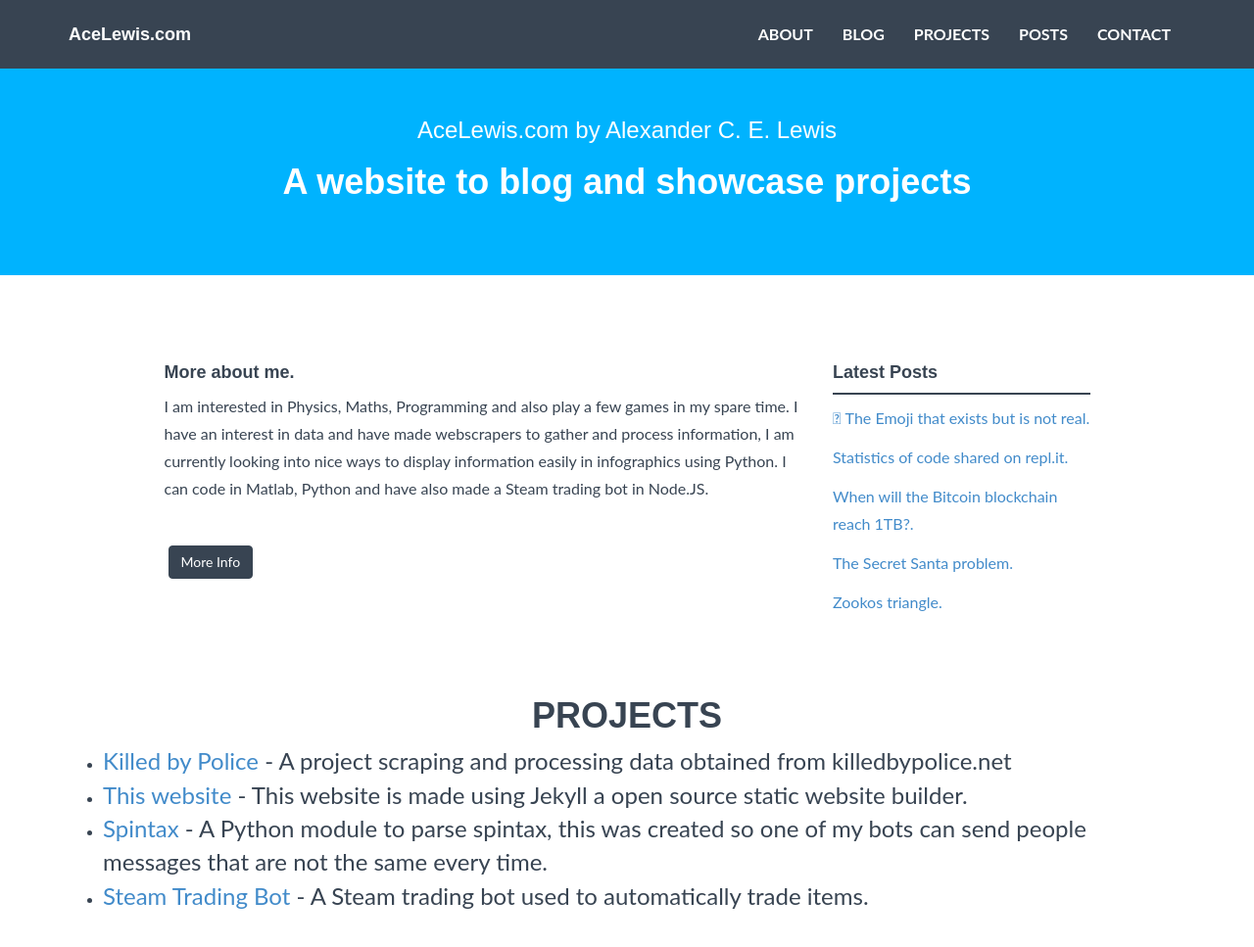
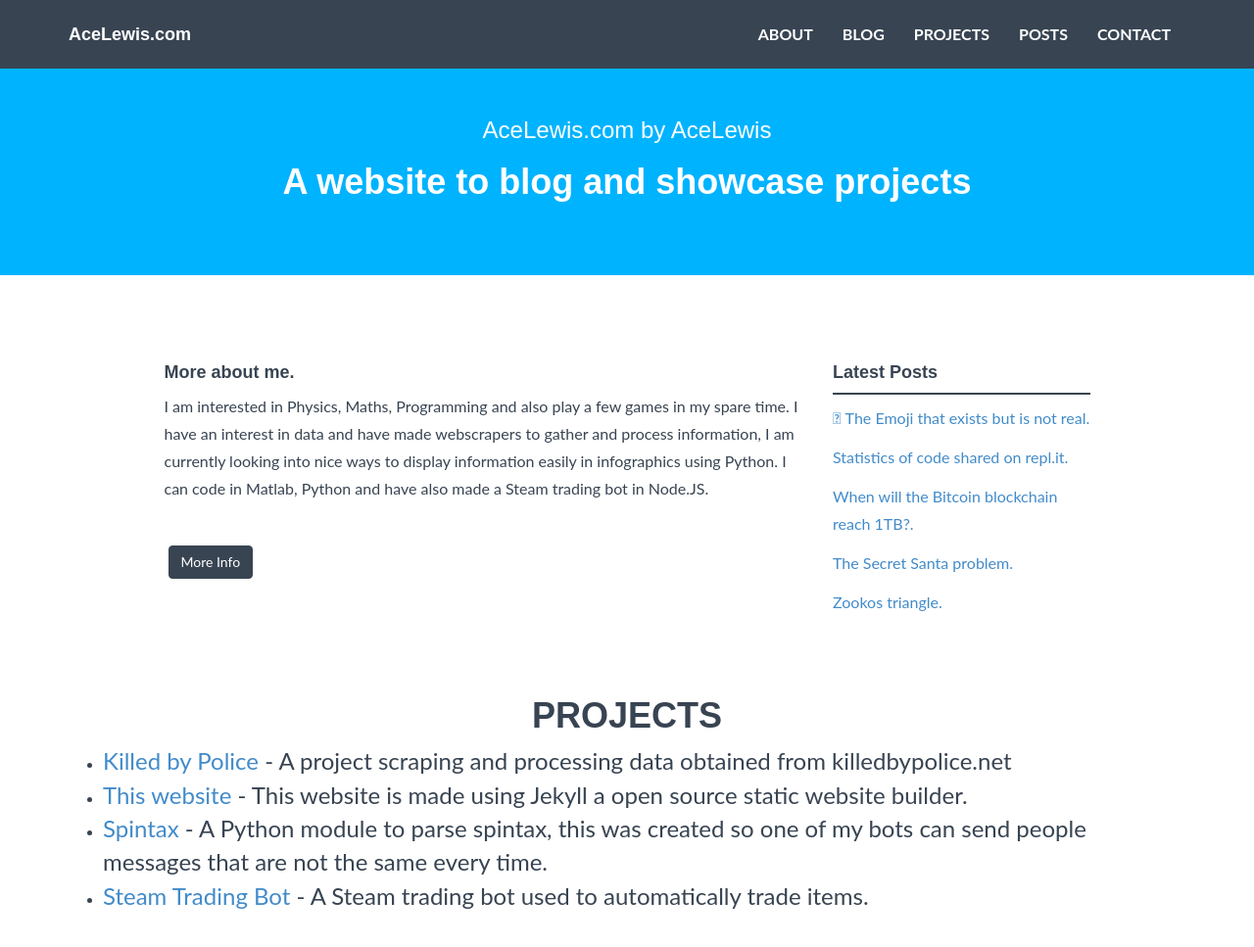
Before and after one commit to AceLewis/AceLewis.github.io, a Jekyll site: the page built from index.html, in a window 1280 px wide and 972 px high. Shown: the top 967 px of the window at 98% size. Built offline with Jekyll 4.4.1, drawn with Linux system fonts in a browser that asks for light colours; nearby versions of some CDN libraries.

Commit message:
Update header.html

```diff
--- a/_includes/header.html
+++ b/_includes/header.html
@@ -2,7 +2,7 @@
     <div class="container">
         <div class="row">
             <div class="col-lg-8 col-lg-offset-2">
-                <h3>AceLewis.com by Alexander C. E. Lewis</h3>
+                <h3>AceLewis.com by AceLewis</h3>
                 <h1>A website to blog and showcase projects</h1>
             </div>
         </div><!-- /row -->
```
